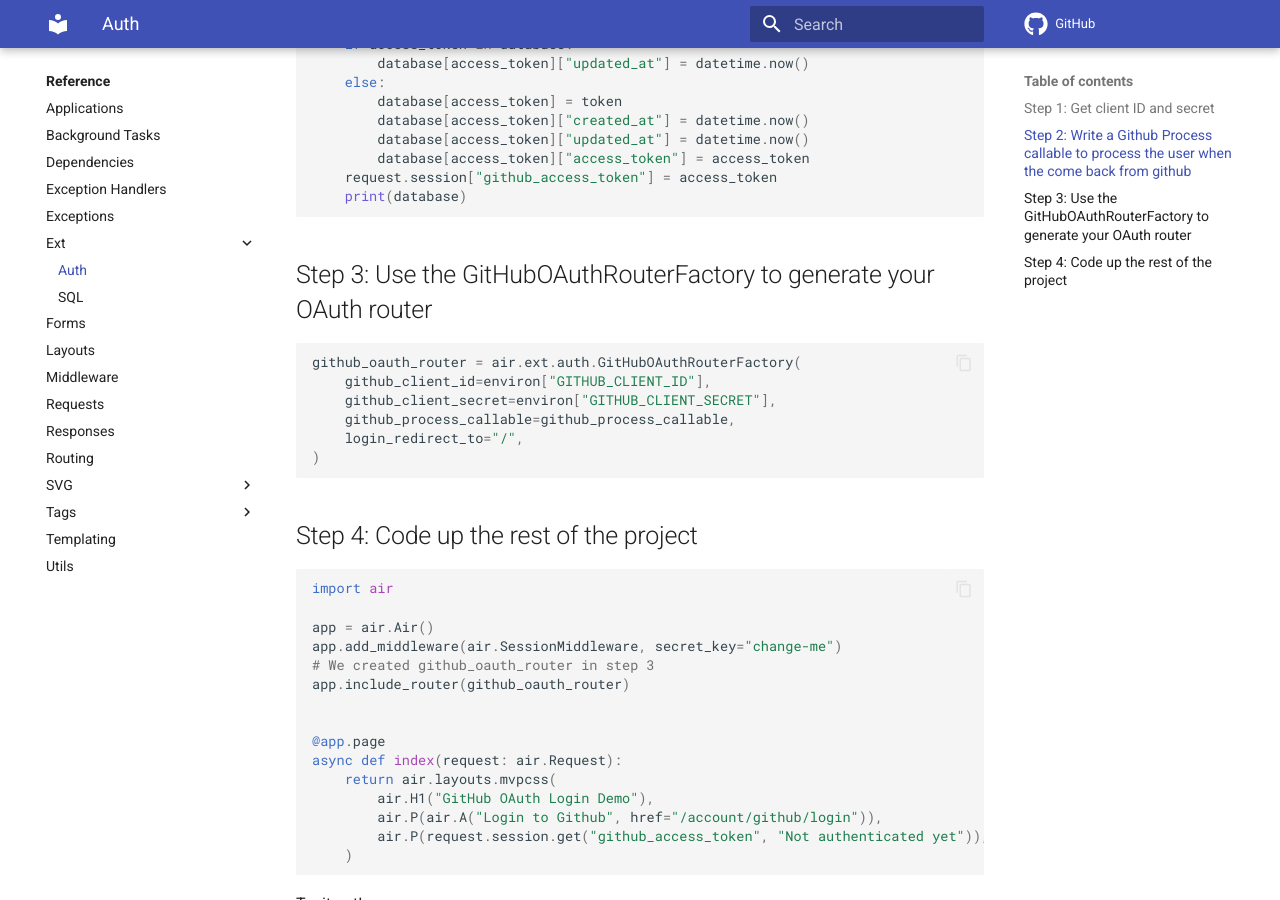
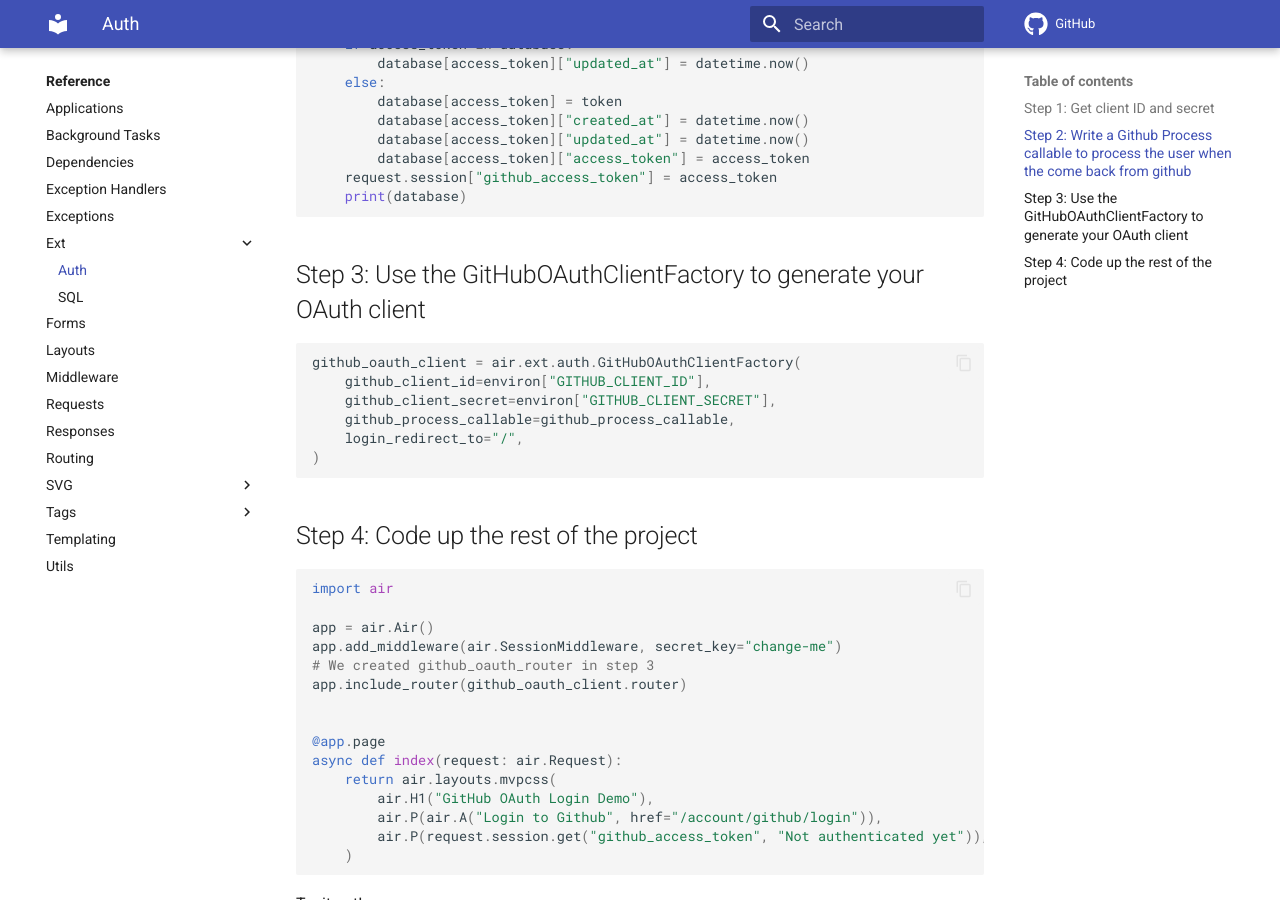
Before and after one commit to feldroy/air, an MkDocs documentation site: the page built from docs/api/ext/auth.md, in a window 1280 px wide and 900 px high, scrolled down 934 px. Built offline with MkDocs 1.6.1 and Material for MkDocs 9.7.7, drawn with Linux system fonts in a browser that asks for light colours; comment, search, counter and statistics services are not loaded.

Commit message:
Update docs to represent new GitHubClientFactory

````diff
--- a/docs/api/ext/auth.md
+++ b/docs/api/ext/auth.md
@@ -37,10 +37,10 @@ async def github_process_callable(request: air.Request, token: dict, client: str
     print(database)
 ```
 
-## Step 3: Use the GitHubOAuthRouterFactory to generate your OAuth router
+## Step 3: Use the GitHubOAuthClientFactory to generate your OAuth client
 
 ```python
-github_oauth_router = air.ext.auth.GitHubOAuthRouterFactory(
+github_oauth_client = air.ext.auth.GitHubOAuthClientFactory(
     github_client_id=environ["GITHUB_CLIENT_ID"],
     github_client_secret=environ["GITHUB_CLIENT_SECRET"],
     github_process_callable=github_process_callable,
@@ -57,7 +57,7 @@ import air
 app = air.Air()
 app.add_middleware(air.SessionMiddleware, secret_key="change-me")
 # We created github_oauth_router in step 3
-app.include_router(github_oauth_router)
+app.include_router(github_oauth_client.router)
 
 
 @app.page
````
